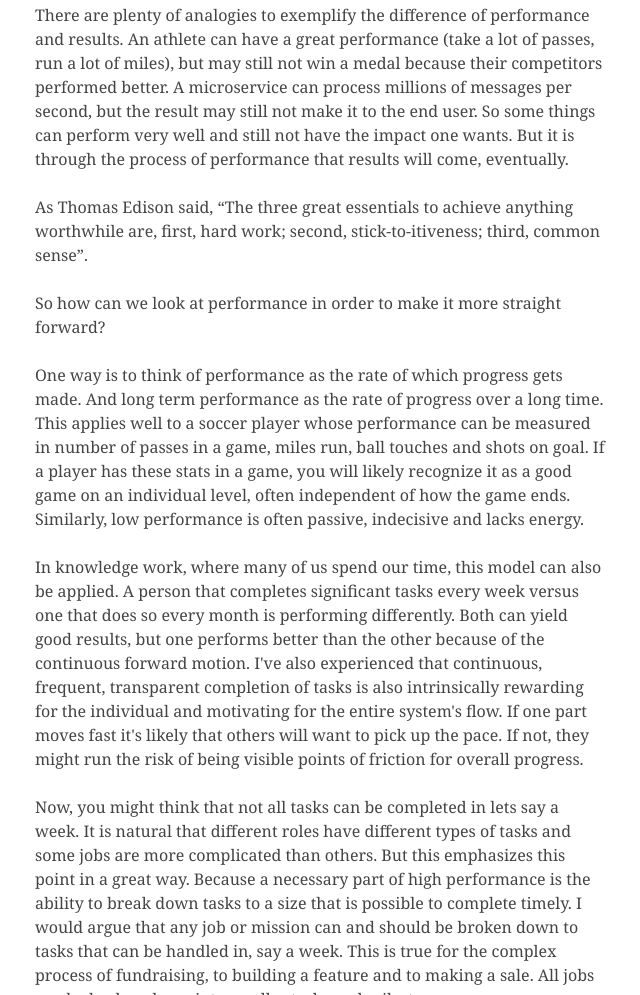
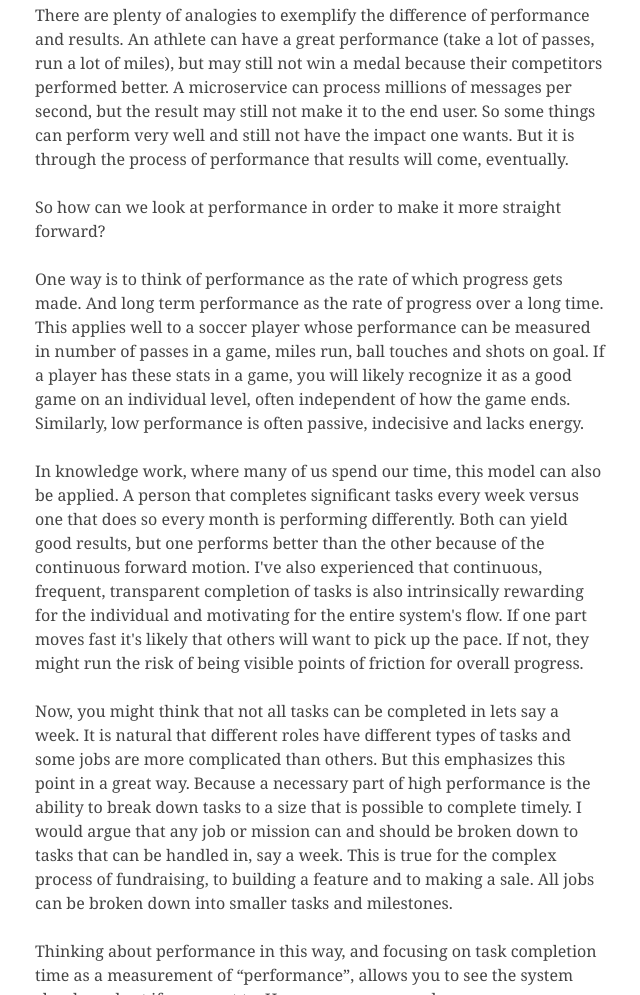
Before and after one commit to gsandahl/gsandahl.github.io, a plain HTML site: page author/goran-sandahl.html in a window 1280 px wide. Shown: the part 789-1784 px from the top of the page, without its empty margins (350-990 px from the left). Drawn offline with Linux system fonts and the light colour scheme.

Commit message:
Clean up

```diff
--- a/author/goran-sandahl.html
+++ b/author/goran-sandahl.html
@@ -37,7 +37,6 @@
 <p>I've found that we often don't have a good definition of what people's performance actually is. One problem that I've come to learn is that we aren't distinguishing performance and results enough. I get it, in the end results are what matters. It makes it easy to fall into the trap of seeing results as a good metric for performance. </p>
 <p>The problem with results is that they are many times not completely attributable to an individual's performance. More often than not success is dependent on external factors and real results are often a messy process. Many successful creative persons will attest to the fact that suceeding is actually failing and continuing. Additionally results often come late in the journey. So if you tie performance to results, then it’s hard to do something about the process of performing. Which is in fact the thing we often want to optimize.</p>
 <p>There are plenty of analogies to exemplify the difference of performance and results. An athlete can have a great performance (take a lot of passes, run a lot of miles), but may still not win a medal because their competitors performed better. A microservice can process millions of messages per second, but the result may still not make it to the end user. So some things can perform very well and still not have the impact one wants. But it is through the process of performance that results will come, eventually. </p>
-<p>As Thomas Edison said, “The three great essentials to achieve anything worthwhile are, first, hard work; second, stick-to-itiveness; third, common sense”. </p>
 <p>So how can we look at performance in order to make it more straight forward?</p>
 <p>One way is to think of performance as the rate of which progress gets made. And long term performance as the rate of progress over a long time. This applies well to a soccer player whose performance can be measured in number of passes in a game, miles run, ball touches and shots on goal. If a player has these stats in a game, you will likely recognize it as a good game on an individual level, often independent of how the game ends. Similarly, low performance is often passive, indecisive and lacks energy.</p>
 <p>In knowledge work, where many of us spend our time, this model can also be applied. A person that completes significant tasks every week versus one that does so every month is performing differently. Both can yield good results, but one performs better than the other because of the continuous forward motion. I've also experienced that continuous, frequent, transparent completion of tasks is also intrinsically rewarding for the individual and motivating for the entire system's flow. If one part moves fast it's likely that others will want to pick up the pace. If not, they might run the risk of being visible points of friction for overall progress.</p>
```
Also changed, not shown: category/systems.html (+0 -1 lines), index.html (+0 -1 lines), people-performance.html (+0 -1 lines).
